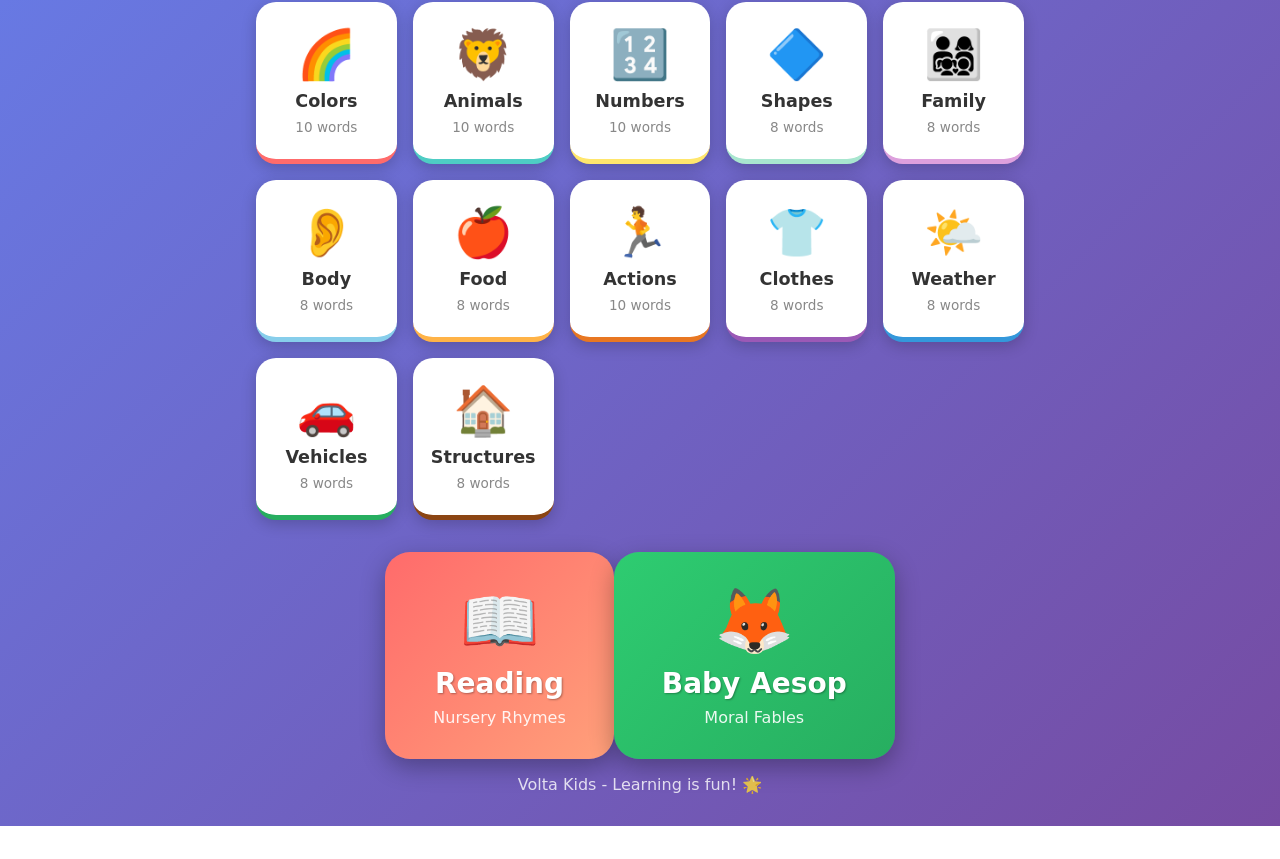
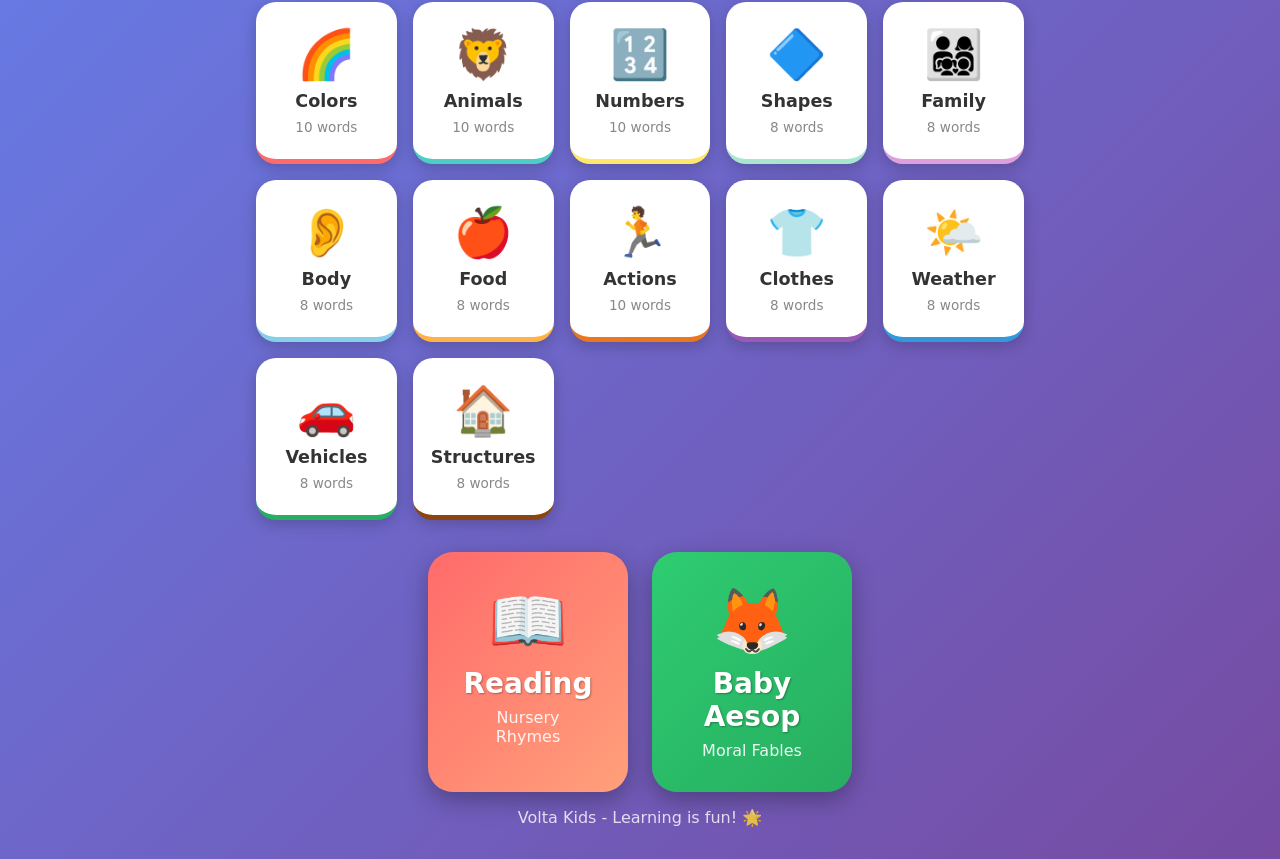
Before and after one commit to volta-agent/volta-kids, a Svelte app: page / in a window 1280 px wide. Shown: the part 224-1083 px from the top of the page. Before the commit the page ends 1050 px from the top, so only its background shows below. Built offline with nearby package versions, Linux system fonts and the light colour scheme.

Commit message:
Fix reading buttons: equal size and spacing

```diff
--- a/src/App.svelte
+++ b/src/App.svelte
@@ -1965,11 +1965,13 @@ onclick={() => selectFable(idx)}>
  }
 
  /* Reading Section */
- .reading-section {
- margin-top: 2rem;
- display: flex;
- justify-content: center;
- }
+.reading-section {
+margin-top: 2rem;
+display: flex;
+justify-content: center;
+gap: 1.5rem;
+flex-wrap: wrap;
+}
 
 .reading-btn {
 display: flex;
@@ -1984,6 +1986,8 @@ cursor: pointer;
 box-shadow: 0 8px 25px rgba(0,0,0,0.3);
 transition: transform 0.2s, box-shadow 0.2s;
 font-family: inherit;
+min-width: 180px;
+max-width: 200px;
 }
 
 .reading-btn:hover {
```
